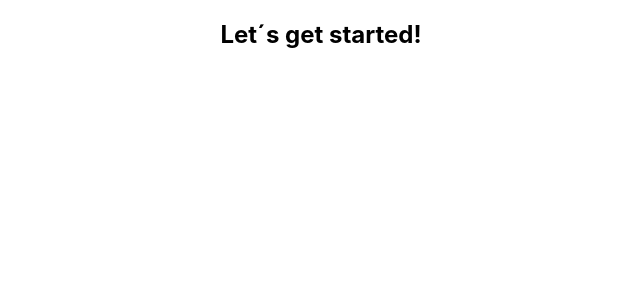
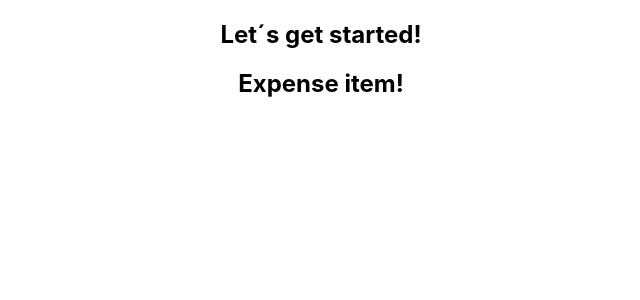
Before and after one commit to cisnerosjj/Udemy---React-The-complete-guide, a React (Create React App) app: page / in a window 1280 px wide. Shown: the top 300 px of the page, without its empty margins (319-959 px from the left). Built offline with nearby package versions, Linux system fonts and the light colour scheme.

Commit message:
Building-first-custom-component

```diff
--- a/src/App.js
+++ b/src/App.js
@@ -1,9 +1,11 @@
 import './App.css';
+import ExpenseItem from './components/ExpenseItem';
 
 function App() {
   return (
     <div className="App">
       <h2>Let´s get started!</h2>
+      <ExpenseItem></ExpenseItem>
     </div>
   );
 }
--- /dev/null
+++ b/src/components/ExpenseItem.js
@@ -0,0 +1,5 @@
+function ExpenseItem() {
+    return <h2>Expense item!</h2>
+}
+
+export default ExpenseItem
```
